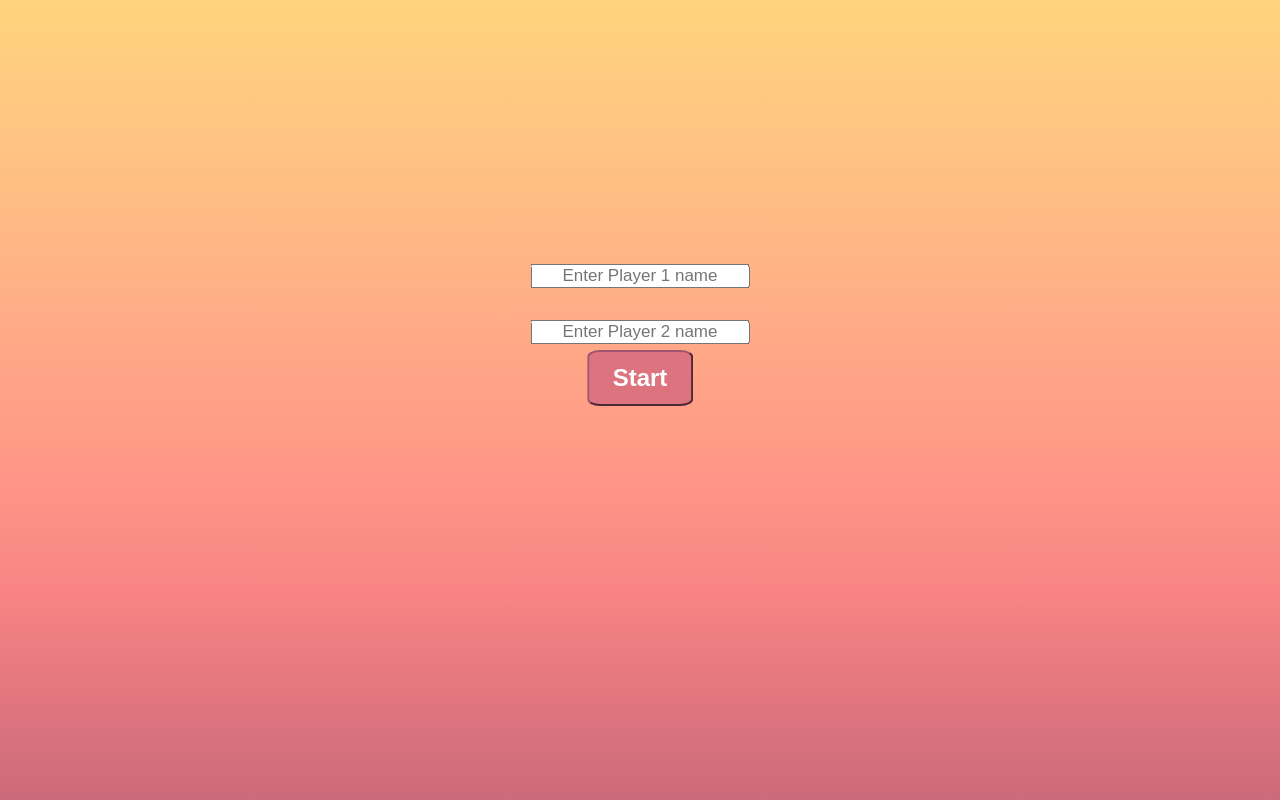
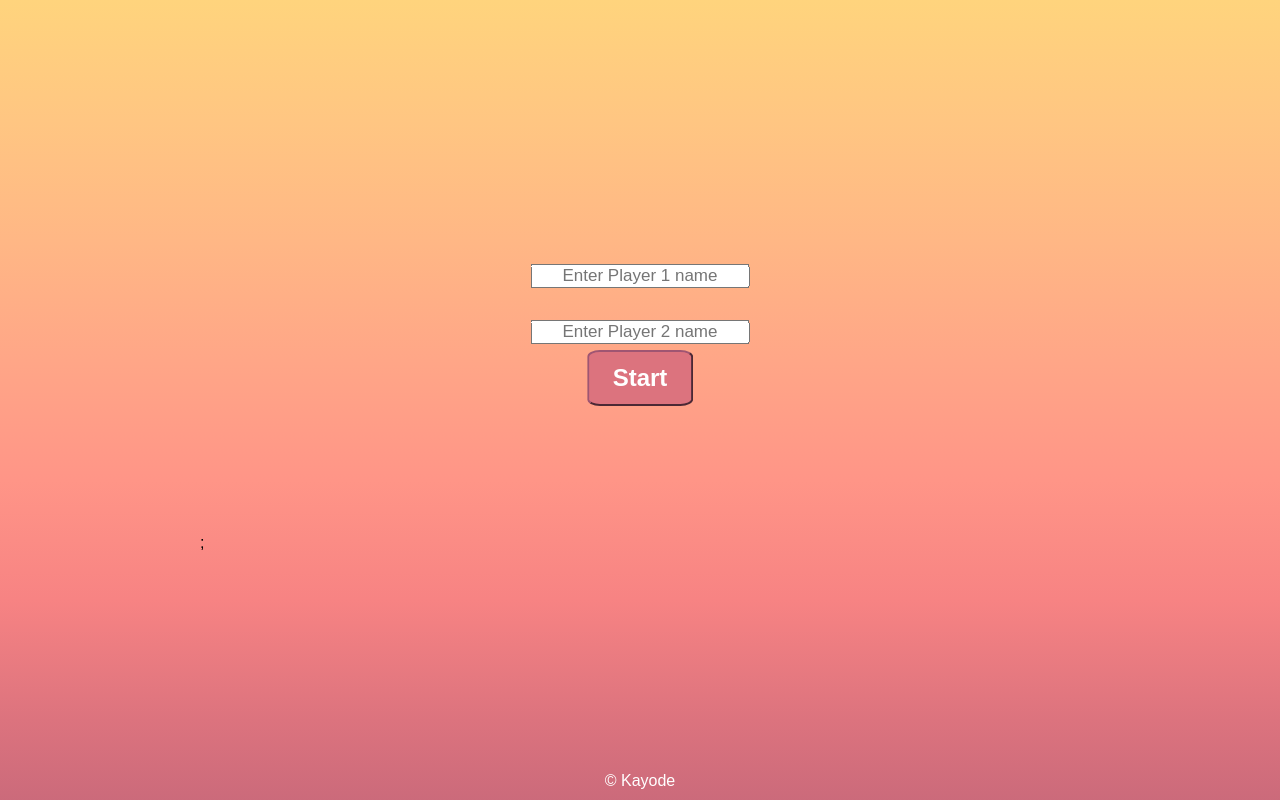
Before and after one commit to kylead10/tic-tac-toe, a React (Vite) app: page / in a window 1280 px wide. Shown: the top 800 px of the page. Built offline with nearby package versions, Linux system fonts and the light colour scheme.

Commit message:
added footer

```diff
--- a/src/App.jsx
+++ b/src/App.jsx
@@ -1,5 +1,5 @@
 import { useState } from 'react';
-import './Footer';
+import Footer from './Footer';
 
 function Box({ value, onBoxClick }) {
   const style = value === 'X' ? 'square x' : 'square o';
@@ -135,6 +135,7 @@ export default function Game() {
         player2Name={player2Name}
         playClicked={playClicked}
       />
+      <Footer />;
     </>
   );
 }
--- /dev/null
+++ b/src/Footer.css
@@ -0,0 +1,9 @@
+.footer {
+  position: fixed;
+  bottom: 0;
+  left: 0;
+  width: 100%;
+  color: white;
+  text-align: center; /* Center the text */
+  padding: 10px 0; /* Add padding for better appearance */
+}
--- a/src/Footer.jsx
+++ b/src/Footer.jsx
@@ -1,6 +1,8 @@
+import './Footer.css';
+
 const Footer = () => {
   return (
-    <footer className='sticky bottom-0 py-6 bg-zinc-50'>
+    <footer className='footer'>
       <div className='max-w-7xl mx-auto px-3'>
         <div className='flex justify-center items-center'>
           <span className='text-zinc-700 text-sm'>&copy; Kayode </span>
--- a/src/index.css
+++ b/src/index.css
@@ -152,3 +152,6 @@ body {
     font-size: 1.5em;
   }
 }
+.footer {
+  margin-top: auto;
+}
```
